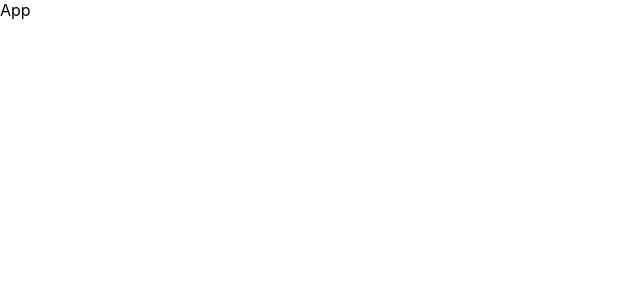
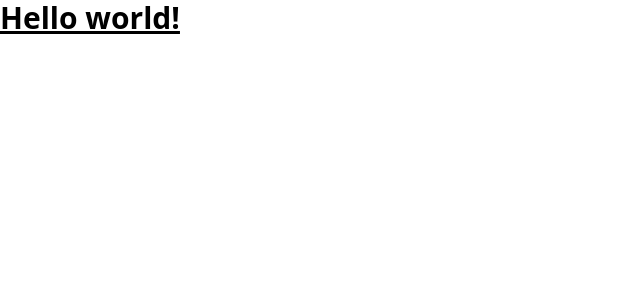
Before and after one commit to ayunierto/react-firebase, a React (Create React App) app: page / in a window 1280 px wide. Shown: the top 300 px of the page, without its empty margins (0-640 px from the left). Built offline with nearby package versions, Linux system fonts and the light colour scheme.

Commit message:
installing tailwind.css

```diff
--- a/package.json
+++ b/package.json
@@ -34,5 +34,10 @@
       "last 1 firefox version",
       "last 1 safari version"
     ]
+  },
+  "devDependencies": {
+    "autoprefixer": "^10.4.8",
+    "postcss": "^8.4.16",
+    "tailwindcss": "^3.1.8"
   }
 }
--- /dev/null
+++ b/postcss.config.js
@@ -0,0 +1,6 @@
+module.exports = {
+  plugins: {
+    tailwindcss: {},
+    autoprefixer: {},
+  },
+}
--- a/src/App.js
+++ b/src/App.js
@@ -2,7 +2,11 @@
 
 function App() {
   return (
-    <div>App</div>
+    <div>
+      <h1 className="text-3xl font-bold underline">
+        Hello world!
+      </h1>
+    </div>
   )
 }
 
--- a/src/index.css
+++ b/src/index.css
@@ -1,13 +1,3 @@
-body {
-  margin: 0;
-  font-family: -apple-system, BlinkMacSystemFont, 'Segoe UI', 'Roboto', 'Oxygen',
-    'Ubuntu', 'Cantarell', 'Fira Sans', 'Droid Sans', 'Helvetica Neue',
-    sans-serif;
-  -webkit-font-smoothing: antialiased;
-  -moz-osx-font-smoothing: grayscale;
-}
-
-code {
-  font-family: source-code-pro, Menlo, Monaco, Consolas, 'Courier New',
-    monospace;
-}
+@tailwind base;
+@tailwind components;
+@tailwind utilities;
--- /dev/null
+++ b/tailwind.config.js
@@ -0,0 +1,10 @@
+/** @type {import('tailwindcss').Config} */
+module.exports = {
+  content: [
+    "./src/**/*.{js,jsx,ts,tsx}",
+  ],
+  theme: {
+    extend: {},
+  },
+  plugins: [],
+}
```
Also changed, not shown: 1 other file (tests, documents, lock files or other folders).
